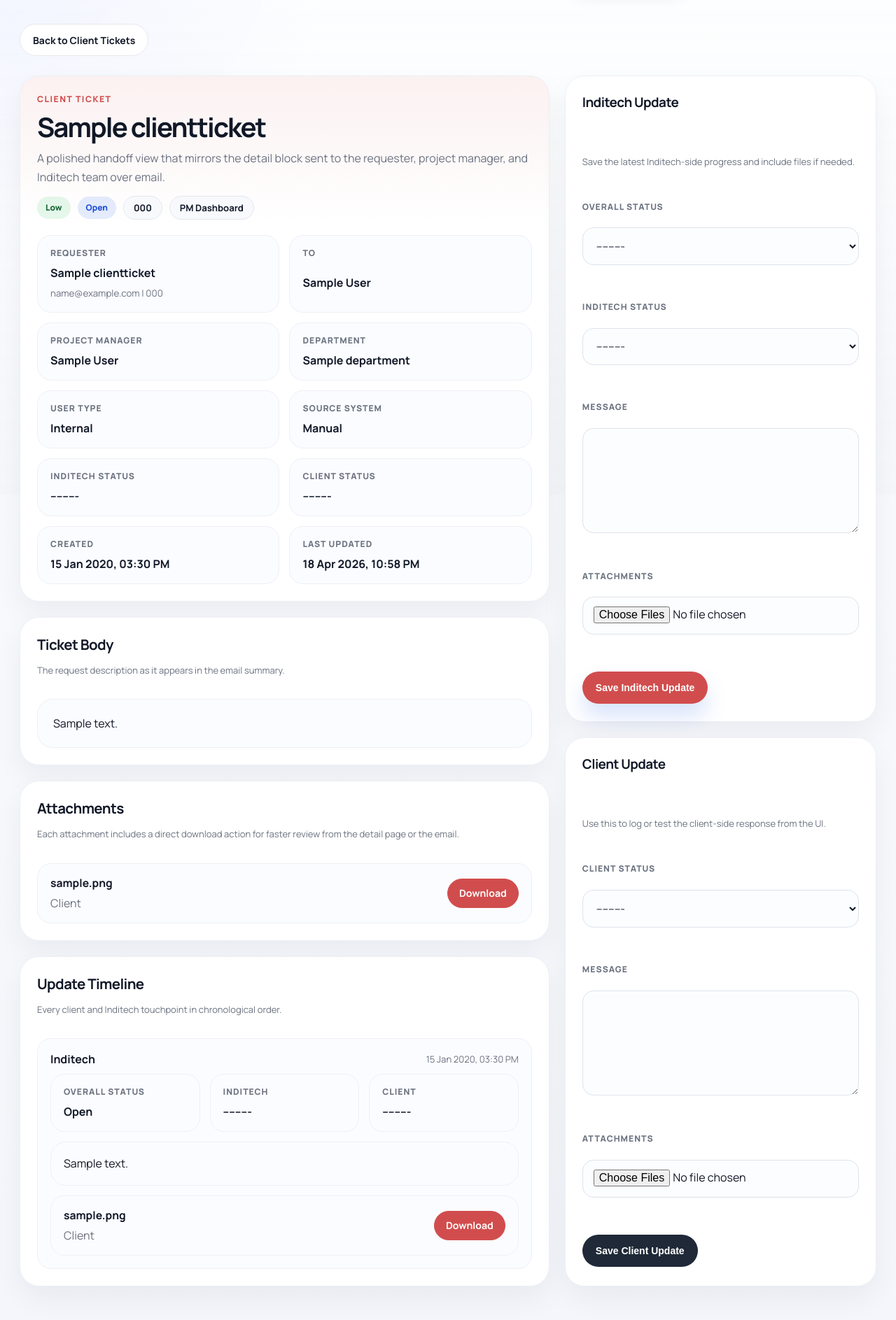
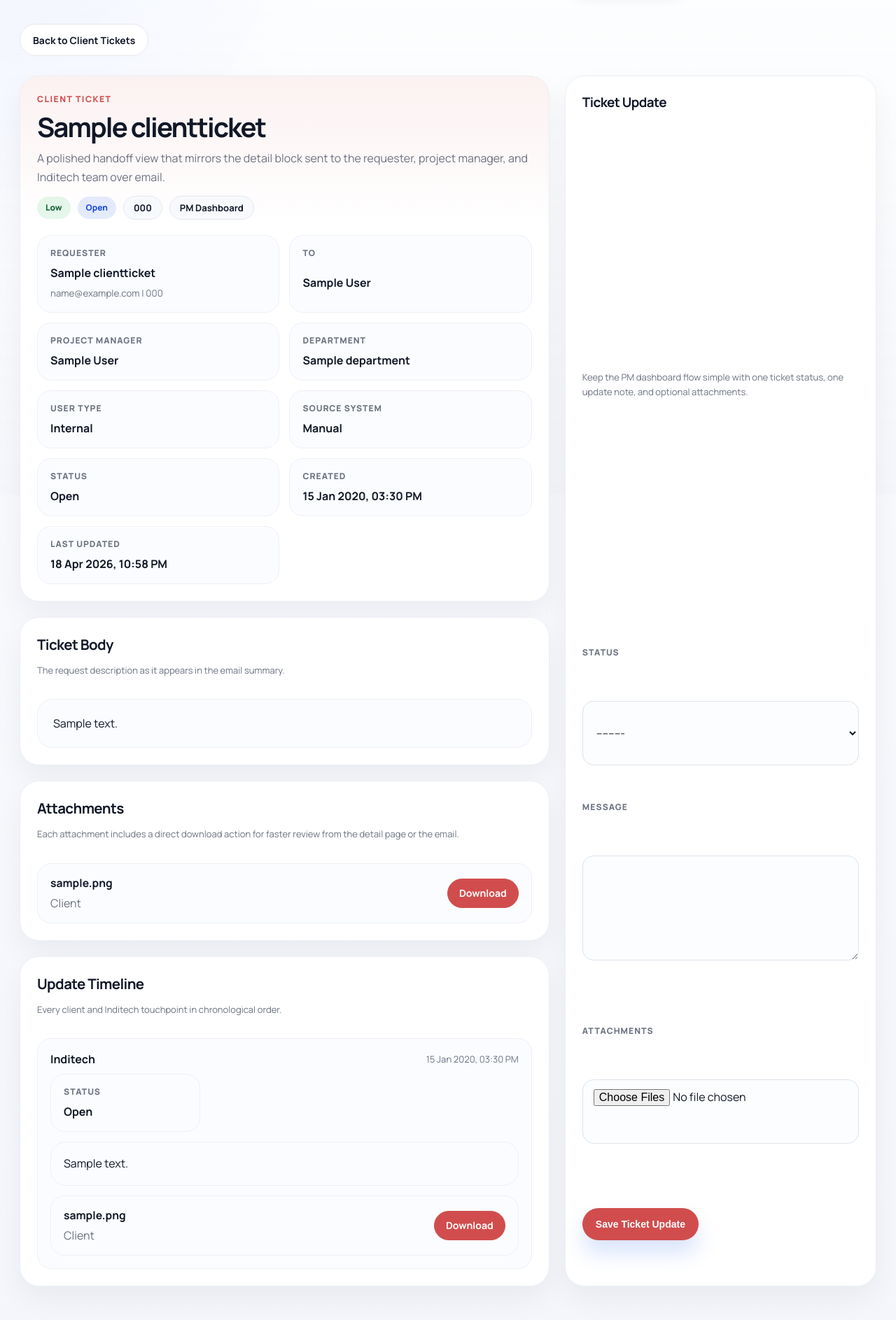
Before and after one commit to gopalakrishnanplus-creator/Ticketing_System, a Django app: page /client-tickets/tickets/000/ in a window 1280 px wide. Shown: the part 93-1980 px from the top of the page at 70% size. Run offline with Django 5.2, Linux system fonts and the light colour scheme; a user stored in the database is signed in; data comes from the database, SQL or seed files in the repository; tables that the repository leaves empty hold one stand-in row (values such as "Sample post"); parts of the project's set-up code (start-up, migrations or seed data) failed here and were passed over.

Commit message:
Archive internal tickets and simplify external status flow

```diff
--- a/client_tickets/forms.py
+++ b/client_tickets/forms.py
@@ -57,7 +57,7 @@ class ClientTicketForm(forms.ModelForm):
         self.fields["assigned_to"].queryset = active_users
         self.fields["project_manager"].queryset = active_users
         self.fields["assigned_to"].required = True
-        self.fields["project_manager"].required = True
+        self.fields["project_manager"].required = False
         self.fields["ticket_type"].queryset = ClientTicketType.objects.filter(is_active=True).select_related("department")
         self.fields["department"].queryset = Department.objects.all().order_by("name")
         self.fields["ticket_type"].required = False
@@ -94,9 +94,8 @@ class ClientTicketForm(forms.ModelForm):
         return validate_attachment_batch(attachments, existing_count=existing_count)
 
 
-class ClientTicketInditechUpdateForm(forms.Form):
+class ClientTicketUpdateForm(forms.Form):
     status = forms.ChoiceField(choices=ClientTicket.STATUS_CHOICES, required=False)
-    inditech_status = forms.ChoiceField(choices=ClientTicket.PARTICIPANT_STATUS_CHOICES, required=False)
     message = forms.CharField(widget=forms.Textarea(attrs={"rows": 4}), required=False)
     attachments = MultipleFileField(required=False)
 
@@ -109,15 +108,9 @@ class ClientTicketInditechUpdateForm(forms.Form):
         return validate_attachment_batch(attachments, existing_count=self.ticket.attachments.count())
 
 
-class ClientTicketClientUpdateForm(forms.Form):
-    client_status = forms.ChoiceField(choices=ClientTicket.PARTICIPANT_STATUS_CHOICES, required=False)
-    message = forms.CharField(widget=forms.Textarea(attrs={"rows": 4}), required=False)
-    attachments = MultipleFileField(required=False)
+class ClientTicketInditechUpdateForm(ClientTicketUpdateForm):
+    pass
 
-    def __init__(self, *args, **kwargs):
-        self.ticket = kwargs.pop("ticket")
-        super().__init__(*args, **kwargs)
 
-    def clean_attachments(self):
-        attachments = self.files.getlist("attachments")
-        return validate_attachment_batch(attachments, existing_count=self.ticket.attachments.count())
+class ClientTicketClientUpdateForm(ClientTicketUpdateForm):
+    pass
--- a/client_tickets/templates/client_tickets/dashboard.html
+++ b/client_tickets/templates/client_tickets/dashboard.html
@@ -128,7 +128,7 @@
                         <span>{{ update.created_at }}</span>
                     </div>
                     <div><strong>{{ update.get_actor_type_display }}</strong> updated the ticket.</div>
-                    <div>Status: {{ update.get_status_display|default:"---------" }} | Inditech: {{ update.get_inditech_status_display|default:"---------" }} | Client: {{ update.get_client_status_display|default:"---------" }}</div>
+                    <div>Status: {{ update.get_status_display|default:"---------" }}</div>
                     {% if update.message %}
                         <p>{{ update.message|linebreaksbr }}</p>
                     {% endif %}
--- a/client_tickets/templates/client_tickets/ticket_detail.html
+++ b/client_tickets/templates/client_tickets/ticket_detail.html
@@ -43,7 +43,7 @@
                     <span>Project Manager</span>
                     <strong>
                         {% if ticket.project_manager %}
-                            {{ ticket.project_manager.get_full_name|default:ticket.project_manager.username }}
+                            {{ ticket.project_manager|user_display_name:"No project manager" }}
                         {% else %}
                             No project manager
                         {% endif %}
@@ -62,12 +62,8 @@
                     <strong>{{ ticket.get_source_system_display }}</strong>
                 </div>
                 <div class="ticket-mail-field">
-                    <span>Inditech Status</span>
-                    <strong>{{ ticket.get_inditech_status_display|default:"---------" }}</strong>
-                </div>
-                <div class="ticket-mail-field">
-                    <span>Client Status</span>
-                    <strong>{{ ticket.get_client_status_display|default:"---------" }}</strong>
+                    <span>Status</span>
+                    <strong>{{ ticket.get_status_display|default:"---------" }}</strong>
                 </div>
                 <div class="ticket-mail-field">
                     <span>Created</span>
@@ -130,16 +126,8 @@
                         </div>
                         <div class="ticket-mail-grid ticket-mail-grid--compact">
                             <div class="ticket-mail-field">
-                                <span>Overall Status</span>
+                                <span>Status</span>
                                 <strong>{{ update.get_status_display|default:"---------" }}</strong>
-                            </div>
-                            <div class="ticket-mail-field">
-                                <span>Inditech</span>
-                                <strong>{{ update.get_inditech_status_display|default:"---------" }}</strong>
-                            </div>
-                            <div class="ticket-mail-field">
-                                <span>Client</span>
-                                <strong>{{ update.get_client_status_display|default:"---------" }}</strong>
                             </div>
                         </div>
 
@@ -170,51 +158,24 @@
 
     <aside class="ticket-side">
         <article class="form-panel detail-sidebar-card">
-            <h3>Inditech Update</h3>
-            <p class="field-help">Save the latest Inditech-side progress and include files if needed.</p>
+            <h3>Ticket Update</h3>
+            <p class="field-help">Keep the PM dashboard flow simple with one ticket status, one update note, and optional attachments.</p>
             <form method="post" enctype="multipart/form-data" class="ticket-update-form">
                 {% csrf_token %}
                 <div class="form-group">
-                    <label for="{{ inditech_form.status.id_for_label }}">Overall Status</label>
-                    {{ inditech_form.status }}
+                    <label for="{{ update_form.status.id_for_label }}">Status</label>
+                    {{ update_form.status }}
                 </div>
                 <div class="form-group">
-                    <label for="{{ inditech_form.inditech_status.id_for_label }}">Inditech Status</label>
-                    {{ inditech_form.inditech_status }}
+                    <label for="{{ update_form.message.id_for_label }}">Message</label>
+                    {{ update_form.message }}
                 </div>
                 <div class="form-group">
-                    <label for="{{ inditech_form.message.id_for_label }}">Message</label>
-                    {{ inditech_form.message }}
-                </div>
-                <div class="form-group">
-                    <label for="{{ inditech_form.attachments.id_for_label }}">Attachments</label>
-                    {{ inditech_form.attachments }}
+                    <label for="{{ update_form.attachments.id_for_label }}">Attachments</label>
+                    {{ update_form.attachments }}
                 </div>
                 <div class="button-row button-row--stacked">
-                    <button class="btn btn-primary" type="submit" name="submit_inditech_update">Save Inditech Update</button>
-                </div>
-            </form>
-        </article>
-
-        <article class="form-panel detail-sidebar-card">
-            <h3>Client Update</h3>
-            <p class="field-help">Use this to log or test the client-side response from the UI.</p>
-            <form method="post" enctype="multipart/form-data" class="ticket-update-form">
-                {% csrf_token %}
-                <div class="form-group">
-                    <label for="{{ client_form.client_status.id_for_label }}">Client Status</label>
-                    {{ client_form.client_status }}
-                </div>
-                <div class="form-group">
-                    <label for="{{ client_form.message.id_for_label }}">Message</label>
-                    {{ client_form.message }}
-                </div>
-                <div class="form-group">
-                    <label for="{{ client_form.attachments.id_for_label }}">Attachments</label>
-                    {{ client_form.attachments }}
-                </div>
-                <div class="button-row button-row--stacked">
-                    <button class="btn btn-warning" type="submit" name="submit_client_update">Save Client Update</button>
+                    <button class="btn btn-primary" type="submit" name="submit_update">Save Ticket Update</button>
                 </div>
             </form>
         </article>
--- a/client_tickets/templates/client_tickets/ticket_list.html
+++ b/client_tickets/templates/client_tickets/ticket_list.html
@@ -78,7 +78,7 @@
                         </td>
                         <td>
                             {% if ticket.project_manager %}
-                                {{ ticket.project_manager.get_full_name|default:ticket.project_manager.username }}
+                                {{ ticket.project_manager|user_display_name:"No project manager" }}
                             {% else %}
                                 No project manager
                             {% endif %}
--- a/client_tickets/views.py
+++ b/client_tickets/views.py
@@ -17,7 +17,7 @@ from django.views.decorators.http import require_http_methods
 
 from task_app.models import Department
 
-from .forms import ClientTicketClientUpdateForm, ClientTicketForm, ClientTicketInditechUpdateForm
+from .forms import ClientTicketForm, ClientTicketUpdateForm
 from .models import ClientContact, ClientTicket, ClientTicketType, ClientTicketUpdate
 from .services import (
     attachment_items as build_client_attachment_items,
@@ -339,46 +339,26 @@ def ticket_detail(request, ticket_number):
     )
     _touch_inditech_activity(ticket, request.user)
 
-    inditech_form = ClientTicketInditechUpdateForm(ticket=ticket)
-    client_form = ClientTicketClientUpdateForm(ticket=ticket)
+    update_form = ClientTicketUpdateForm(ticket=ticket)
 
     if request.method == "POST":
-        if "submit_inditech_update" in request.POST:
-            inditech_form = ClientTicketInditechUpdateForm(request.POST, request.FILES, ticket=ticket)
-            client_form = ClientTicketClientUpdateForm(ticket=ticket)
-            if inditech_form.is_valid():
-                update = create_ticket_update(
-                    ticket,
-                    ClientTicketUpdate.ACTOR_INDITECH,
-                    message=inditech_form.cleaned_data["message"],
-                    status=inditech_form.cleaned_data["status"],
-                    inditech_status=inditech_form.cleaned_data["inditech_status"],
-                    user=request.user,
-                    attachments=inditech_form.cleaned_data["attachments"],
-                )
-                notify_ticket_updated(ticket, update)
-                messages.success(request, "Inditech update saved and emailed.")
-                return redirect("client_tickets:ticket_detail", ticket.ticket_number)
-        elif "submit_client_update" in request.POST:
-            client_form = ClientTicketClientUpdateForm(request.POST, request.FILES, ticket=ticket)
-            inditech_form = ClientTicketInditechUpdateForm(ticket=ticket)
-            if client_form.is_valid():
-                update = create_ticket_update(
-                    ticket,
-                    ClientTicketUpdate.ACTOR_CLIENT,
-                    message=client_form.cleaned_data["message"],
-                    client_status=client_form.cleaned_data["client_status"],
-                    client=ticket.requester,
-                    attachments=client_form.cleaned_data["attachments"],
-                )
-                notify_ticket_updated(ticket, update)
-                messages.success(request, "Client update recorded and emailed.")
-                return redirect("client_tickets:ticket_detail", ticket.ticket_number)
+        update_form = ClientTicketUpdateForm(request.POST, request.FILES, ticket=ticket)
+        if update_form.is_valid():
+            update = create_ticket_update(
+                ticket,
+                ClientTicketUpdate.ACTOR_INDITECH,
+                message=update_form.cleaned_data["message"],
+                status=update_form.cleaned_data["status"],
+                user=request.user,
+                attachments=update_form.cleaned_data["attachments"],
+            )
+            notify_ticket_updated(ticket, update)
+            messages.success(request, "Ticket update saved and emailed.")
+            return redirect("client_tickets:ticket_detail", ticket.ticket_number)
 
     context = {
         "ticket": ticket,
-        "inditech_form": inditech_form,
-        "client_form": client_form,
+        "update_form": update_form,
         "mail_attachments": build_client_attachment_items(ticket),
     }
     return render(request, "client_tickets/ticket_detail.html", context)
@@ -755,6 +735,12 @@ def api_client_update_ticket(request, ticket_number):
             request.FILES.getlist("attachments"),
             existing_count=ticket.attachments.count(),
         )
+        status = _coerce_choice(
+            _payload_value(payload, "status", default=""),
+            ClientTicket.STATUS_CHOICES,
+            label="Status",
+            allow_blank=True,
+        )
         client_status = _coerce_choice(
             _payload_value(payload, "client_status", default=""),
             ClientTicket.PARTICIPANT_STATUS_CHOICES,
@@ -765,6 +751,7 @@ def api_client_update_ticket(request, ticket_number):
             ticket,
             ClientTicketUpdate.ACTOR_CLIENT,
             message=_payload_value(payload, "message", default=""),
+            status=status,
             client_status=client_status,
             client=ticket.requester,
             attachments=attachments,
--- a/task_app/forms.py
+++ b/task_app/forms.py
@@ -60,6 +60,8 @@ class TaskForm(forms.ModelForm):
 
         if not self.fields['assigned_to'].queryset.exists():
             self.fields['assigned_to'].queryset = User.objects.none()
+        self.fields["status"].choices = Task.ACTIVE_STATUS_CHOICES
+        self.fields["status"].initial = Task.ACTIVE_STATUSES[0]
         # Preselect viewers_ui from instance.viewers
         if self.instance and getattr(self.instance, "viewers", None):
             self.fields["viewers_ui"].initial = User.objects.filter(email__in=self.instance.viewers)
```
Also changed, not shown: client_tickets/services.py (+60 -28 lines), client_tickets/templates/client_tickets/emails/ticket_notification.html (+3 -5 lines), client_tickets/tests.py (+34 -3 lines), task_app/models.py (+7 -0 lines), task_app/templates/tasks/home.html (+0 -16 lines), task_app/tests.py (+35 -0 lines), task_app/views.py (+28 -22 lines).
